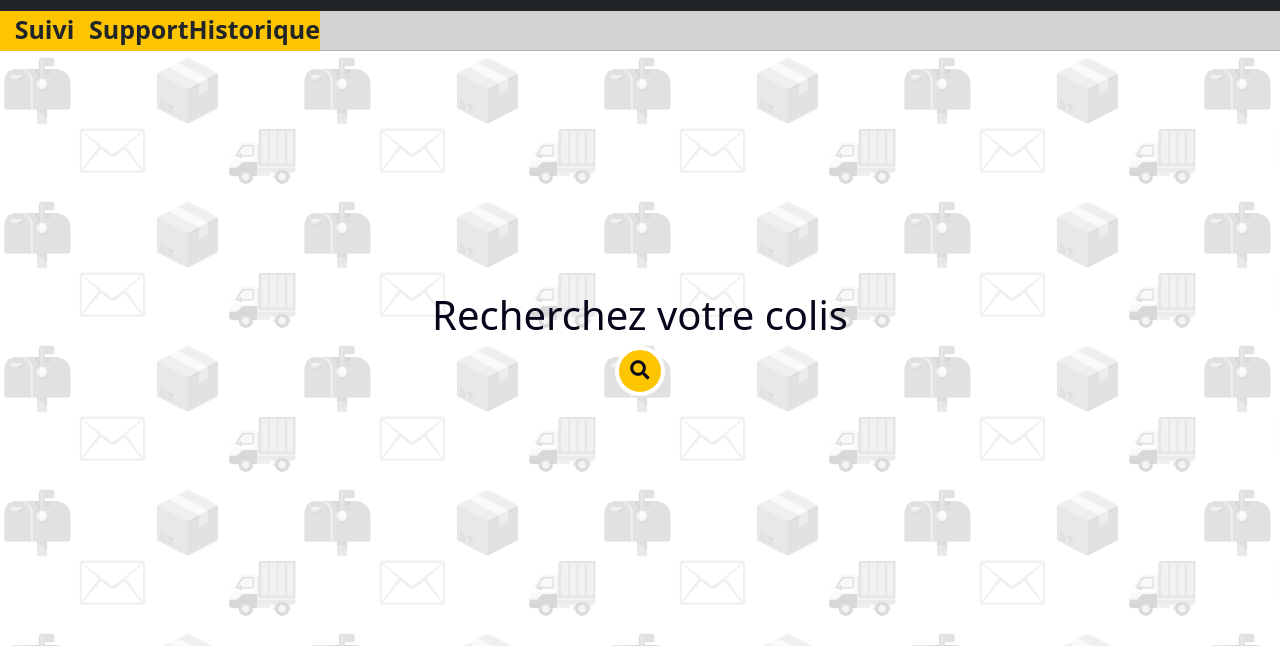
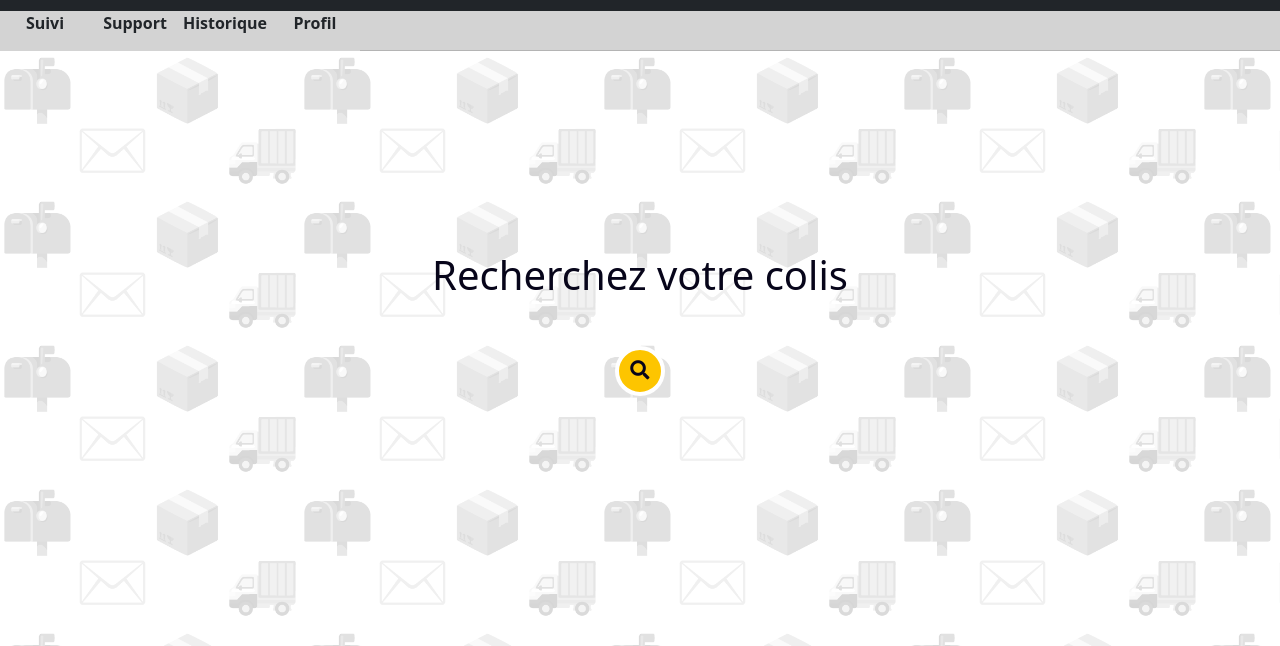
Before and after one commit to TheGitHubist/hackathon, a plain HTML site: page views/index.html in a window 1280 px wide. Shown: the part 83-729 px from the top of the page. Drawn offline with Linux system fonts and the light colour scheme.

Commit message:
front patch

```diff
--- a/static/css/site.css
+++ b/static/css/site.css
@@ -35,19 +35,24 @@
 
 }
 
-.subnavbar .col {
-    height: 40px;
-}
+
 
 .subnavbar .categories {
 
-    font-size: 25px;
+    font-size: 100%;
     font-weight: 600;
     width: 25%;
+    min-width: 360px;
     height: 100%;
+
     flex-direction: row;
     display: flex;
     justify-content: space-between;
+}
+
+.subnavbar .col {
+    height: 40px;
+    width: 0px;
 }
 
 .subnavbar .row {
@@ -55,7 +60,7 @@
 }
 
 .subnavbar .col {
-    background-color: #fdc500;
+    background-color: #d3d3d3;
 }
 
 html,
@@ -146,7 +151,8 @@ input {
 
 .mainContent h1 {
     position: relative;
-    top: 75%;
+    ;
+    top: 25vh;
     text-align: center;
     color: #07051a;
     height: inherit;
--- a/views/index.html
+++ b/views/index.html
@@ -68,6 +68,9 @@
             </div>
             <div class="col tab" onclick="redirectToPost('historique')" id="historique">
                 Historique
+            </div>
+            <div class="col tab" onclick="redirectToPost('profil')" id="profil">
+                Profil
             </div>
         </div>
     </div>
```
